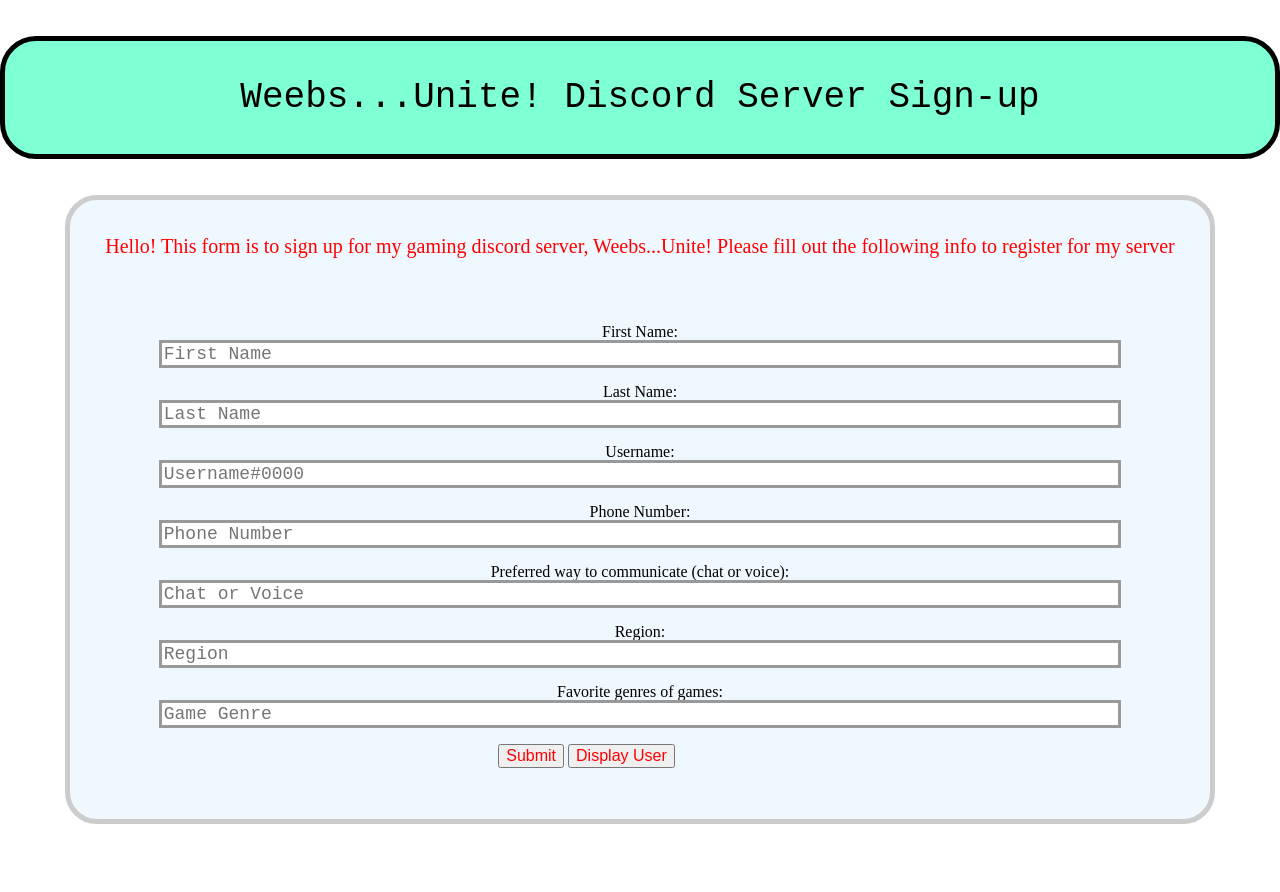
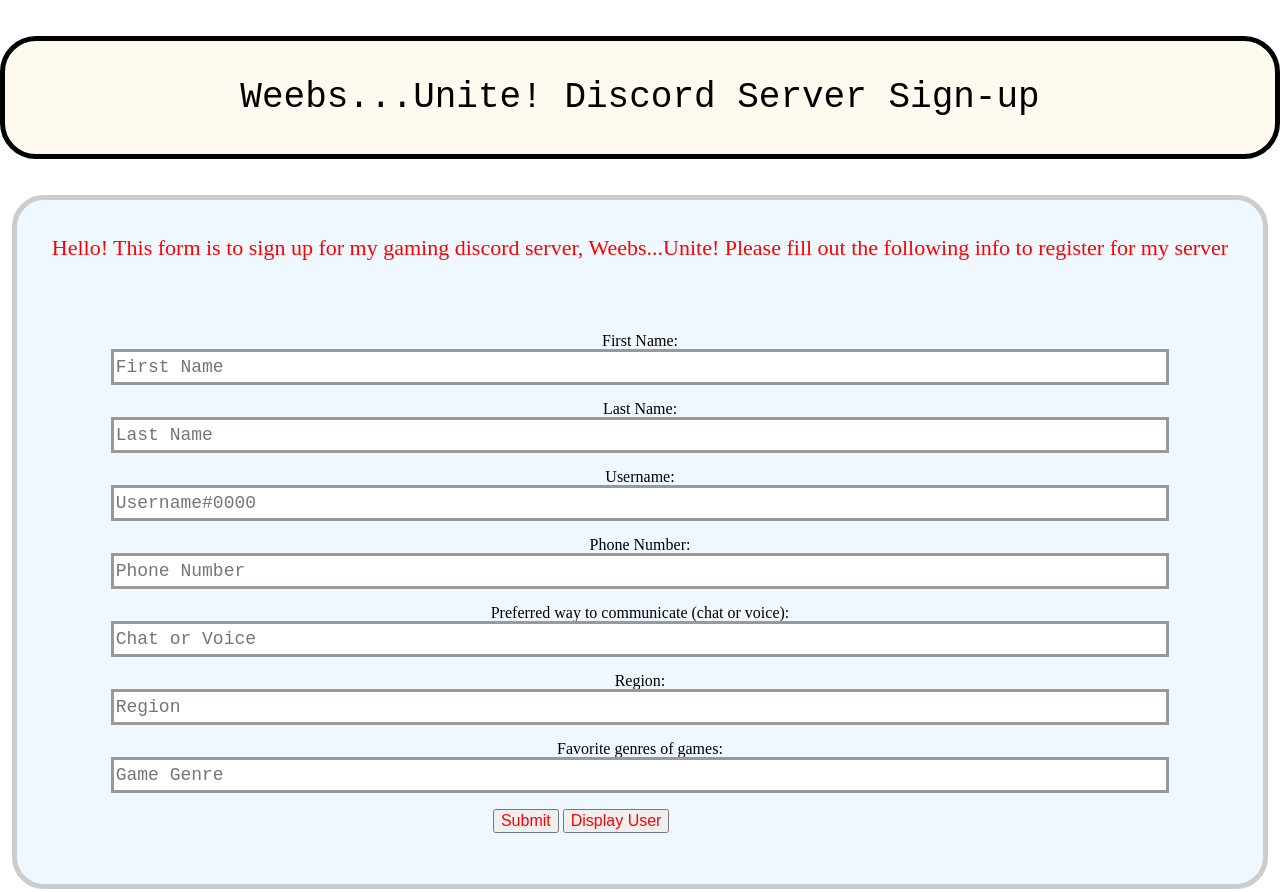
Before and after one commit to SeanReimerITMD362/ITMD-362-Project-1, a plain HTML site: page index.html in a window 1280 px wide. Drawn offline with nearby package versions, Linux system fonts and the light colour scheme.

Commit message:
modifiying CSS media queries
modifiying CSS media queries

```diff
--- a/css/screen.css
+++ b/css/screen.css
@@ -7,9 +7,8 @@
   border-radius: 1em;
   margin-top: 1em;
   margin-bottom: 1em;
-  background-color: aquamarine;
+  background-color: honeydew;
 }
-
 /* paragraph description */
 p {
   text-align: center;
@@ -19,7 +18,6 @@
   margin-bottom: 2em;
   color: blue;
 }
-
 /* HTML user input form */
 form {
   margin: 0 auto;
@@ -32,26 +30,22 @@
   margin-bottom: 2px;
   background-color: #00ffff;
 }
-
 /* list tags within my HTML form */
 ul {
   list-style: none;
   padding: 3px;
   margin: 0 auto;
 }
-
 form li + li {
   margin-top: 1em;
   margin-bottom: 1em;
 }
-
 /* labels that are above the input boxes */
 label {
   display: inline-block;
   width: 90%;
   text-align: center;
 }
-
 /* the text boxes that the users are inputting data in */
 input {
   font: 18px monospace;
@@ -59,21 +53,17 @@
   box-sizing: border-box;
   border: 1px solid #999;
 }
-
 input:focus {
   border-color: #000;
 }
-
 /* the submit and display user buttons */
 .button {
   width: 90%;
   text-align: center;
 }
-
 button {
   color: red;
 }
-
 /* smart devices media-query */
 @media screen and (min-width: 480px) {
   p {
@@ -83,7 +73,6 @@
     margin-bottom: 1em;
     color: blue;
   }
-
   button {
     color: blue;
   }
@@ -106,57 +95,63 @@
 
 /* tablet devices media-query */
 @media screen and (min-width: 768px) {
+  h1 {
+    background-color: #00ffff;
+    font-family: 'Franklin Gothic Medium', 'Arial Narrow', Arial, sans-serif;
+    width: auto;
+  }
   p {
-    text-align: left;
+    text-align: center;
     font: 20px serif;
-    padding: 2px;
-    margin-bottom: 2em;
-    color: green;
+    padding: 3px;
+    margin-bottom: 3em;
+    color: blue;
   }
-
   button {
-    color: green;
+    color: blue;
   }
-
   input:focus {
     border-color: #000;
   }
-
-  input {
-    font: 14px monospace;
-    width: 300px;
-    box-sizing: border-box;
-    border: 2px solid #999;
-  }
-}
-
-/* desktop/laptop/PC devices media query */
-@media screen and (min-width: 1080px) {
-  h1 {
-    background-color: aquamarine;
-    font-family: 'Courier New', Courier, monospace;
-  }
-
-  p {
-    text-align: center;
-    font: 25px;
-    padding: 3px;
-    margin-bottom: 3em;
-    color: red;
-  }
-
-  button {
-    color: red;
-  }
-
-  input:focus {
-    border-color: #000;
-  }
-
   input {
     font: 18px monospace;
     width: 90%;
     box-sizing: border-box;
     border: 3px solid #999;
+    height: 2em;
+  }
+  form {
+    background-color: aquamarine;
   }
 }
+/* desktop/laptop/PC devices media query */
+@media screen and (min-width: 1080px) {
+  h1 {
+    background-color: floralwhite;
+    font-family: 'Courier New', Courier, monospace;
+    width: auto;
+  }
+  p {
+    text-align: center;
+    font: 22px serif;
+    padding: 3px;
+    margin-bottom: 3em;
+    color: red;
+  }
+  button {
+    color: red;
+  }
+  input:focus {
+    border-color: #000;
+  }
+  input {
+    font: 18px monospace;
+    width: 90%;
+    box-sizing: border-box;
+    border: 3px solid #999;
+    height: 2em;
+  }
+  form {
+    background-color: aliceblue;
+  }
+}
--- a/index.html
+++ b/index.html
@@ -63,8 +63,5 @@
 	  </ul>
     </form>
 
-	<!-- creating id -->
-	<p></p>
-
   </body>
 </html>
```
